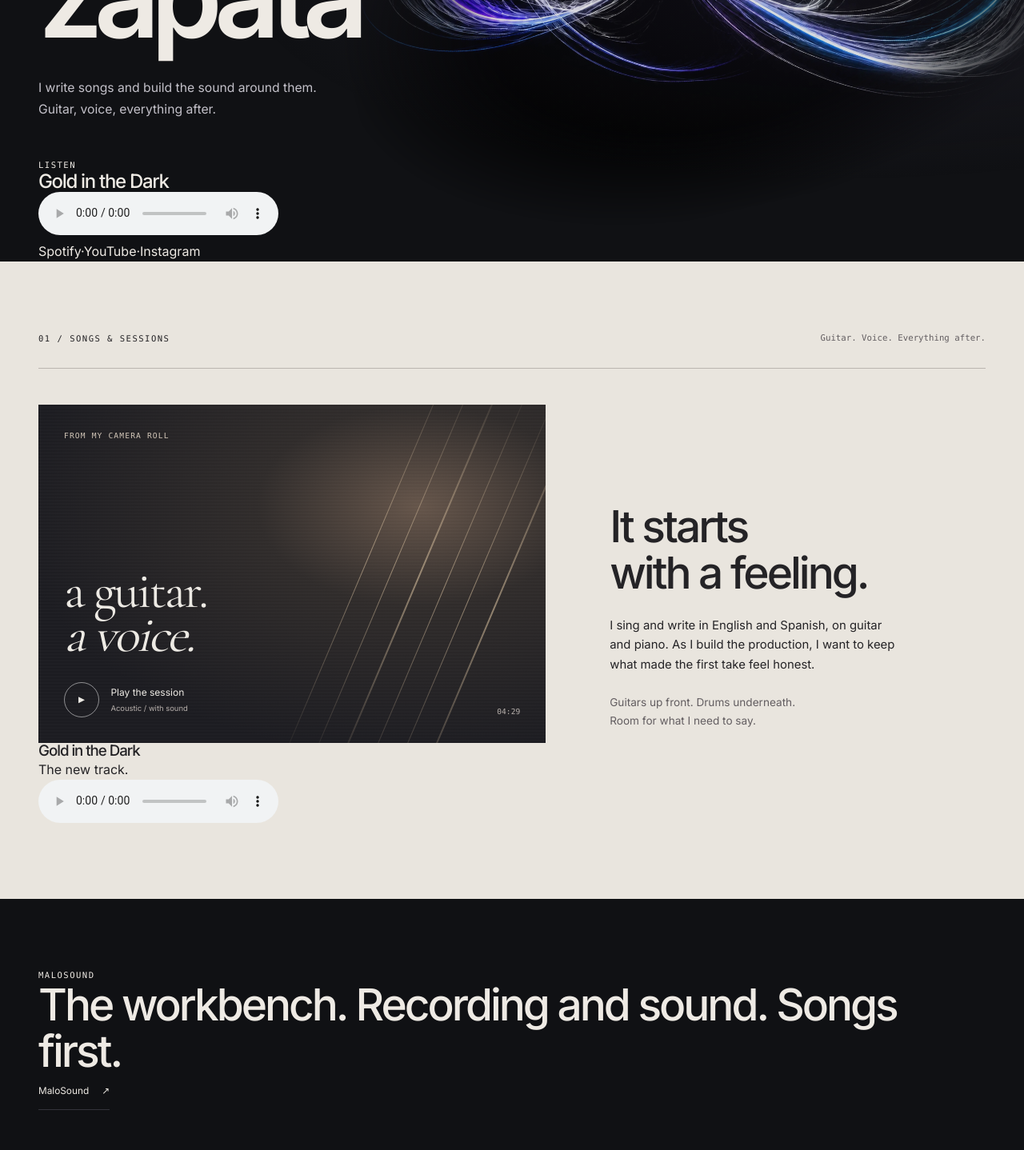
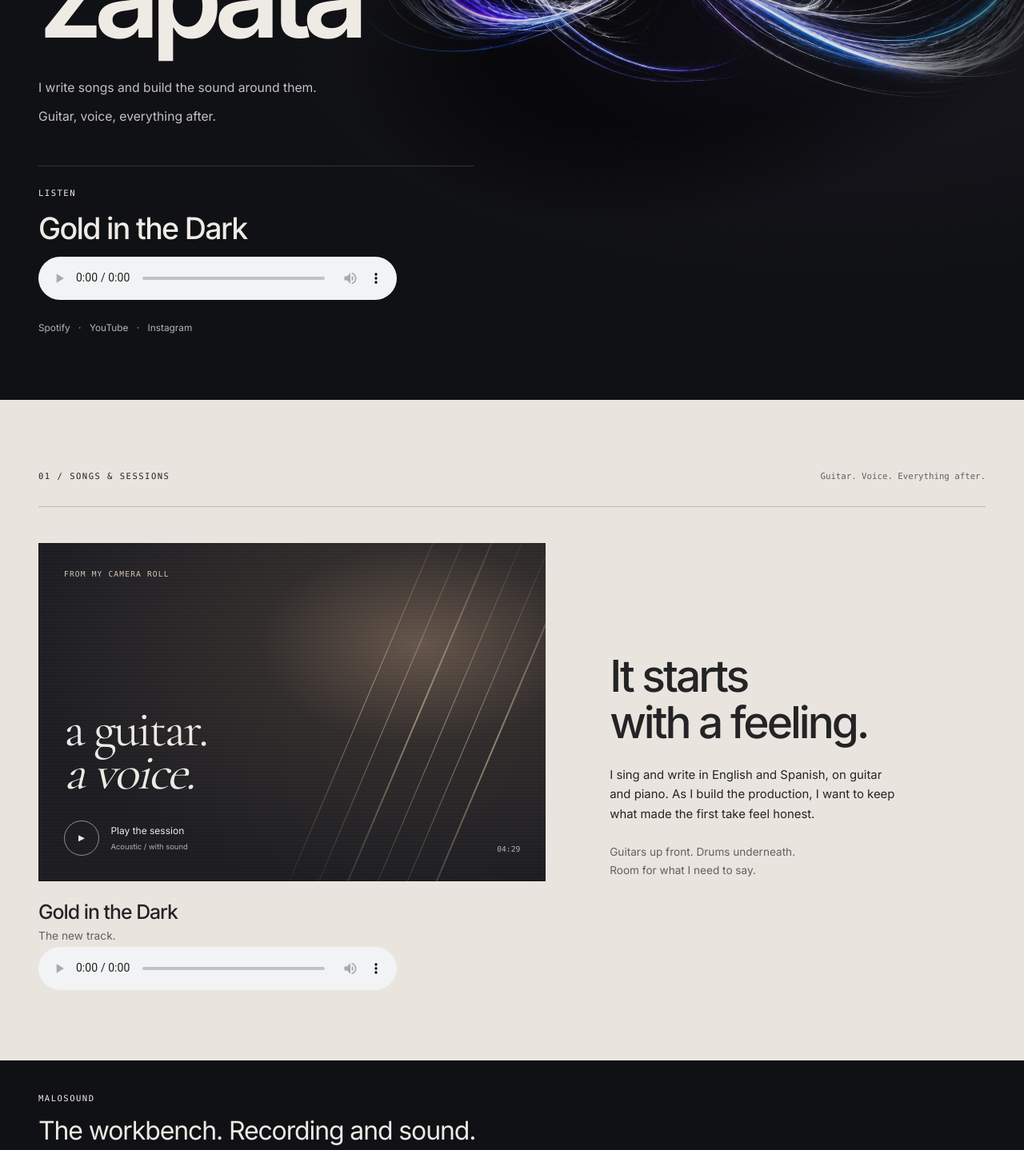
Before and after one commit to marcelozap/marcelozapata.com, a Next.js app: page / in a window 1280 px wide. Shown: the part 380-1818 px from the top of the page at 80% size. Built offline with nearby package versions, Linux system fonts and the light colour scheme.

Commit message:
Style the hero listen row and compact workbench

```diff
--- a/app/layout.tsx
+++ b/app/layout.tsx
@@ -7,6 +7,7 @@ import "@fontsource/cormorant-garamond/400-italic.css";
 import "@fontsource/cormorant-garamond/500-italic.css";
 import "@fontsource-variable/inter/wght.css";
 import "./globals.css";
+import "./listen.css";
 
 export const metadata: Metadata = {
   metadataBase: new URL(site.url),
--- /dev/null
+++ b/app/listen.css
@@ -0,0 +1,44 @@
+.hero-intro p + p { margin-top: .55rem; }
+.listen-row {
+  position: relative;
+  z-index: 2;
+  display: grid;
+  gap: 1rem;
+  max-width: 34rem;
+  margin: 0 0 4.2rem;
+  padding-top: 1.6rem;
+  border-top: 1px solid var(--line);
+}
+.listen-row h2 {
+  font-size: clamp(1.7rem, 3vw, 2.35rem);
+  letter-spacing: -.045em;
+}
+.listen-row-main { display: grid; gap: .85rem; }
+.listen-links {
+  display: flex;
+  flex-wrap: wrap;
+  align-items: center;
+  gap: .65rem;
+  font-size: .74rem;
+  color: var(--ink-soft);
+}
+.listen-links a { min-height: 44px; display: inline-flex; align-items: center; }
+.listen-links a:hover { color: var(--accent); }
+.track-player {
+  display: block;
+  width: min(100%, 28rem);
+  margin: .15rem 0 0;
+  accent-color: #c5b5ed;
+}
+.song-listen { margin-top: 1.6rem; }
+.song-listen h3 { font-size: 1.55rem; letter-spacing: -.04em; }
+.song-listen p { margin-top: .35rem; font-size: .86rem; color: var(--ink-soft); }
+.workbench { max-width: 36rem; }
+.workbench h2 {
+  font-size: clamp(1.45rem, 2.6vw, 2rem);
+  font-weight: 400;
+  letter-spacing: -.035em;
+  margin: .75rem 0 1.15rem;
+  line-height: 1.25;
+}
+.elsewhere { padding-top: 2.5rem; padding-bottom: 2.5rem; }
```
